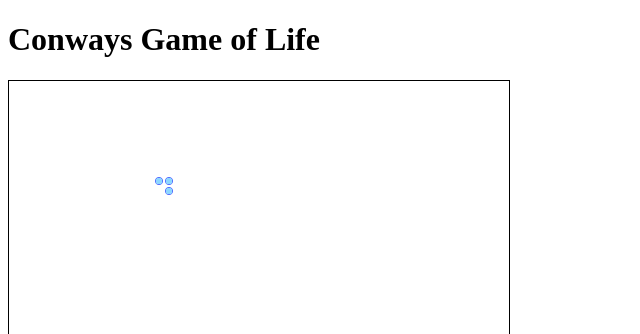
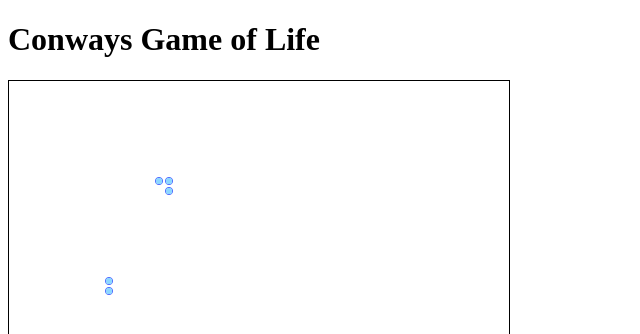
Before and after one commit to CandlelightDoener/ConwaysGameOfLife_c9, a website: page public/index.html in a window 1280 px wide. Shown: the top 334 px of the page, 0-640 px from the left. Drawn offline with Linux system fonts and the light colour scheme.

Commit message:
added a finite world, a not-so-random starting population, and a routine to plot living cells

```diff
--- /dev/null
+++ b/public/conwaysGameOfLife.js
@@ -0,0 +1,18 @@
+function World() {
+    this.cells = [50];
+    for(var i=0; i < 50; i++) {
+        this.cells[i] = [50];
+        for(var j=0; j < 50; j++) {
+            this.cells[i][j] = false;
+        }
+    }
+}
+
+World.prototype.createRandomStartingPopulation = function() {
+    this.cells[10][20] = true;
+    this.cells[10][21] = true
+}
+
+World.prototype.getCells = function() {
+    return this.cells;
+}
--- a/public/index.html
+++ b/public/index.html
@@ -5,6 +5,7 @@
         <meta name="viewport" content="width=device-width, initial-scale=1" />
         <title>Conways Game of Life</title>
 
+        <script src="conwaysGameOfLife.js"></script>
         <script src="canvasPainter.js"></script>
     </head>
     <body>
@@ -24,6 +25,20 @@
         </div>
 
         <script>
+            var world = new World();
+            world.createRandomStartingPopulation();
+
+            var population = world.getCells();
+
+            for(var i=0; i<population.length; i++) {
+                for(var j=0; j<population[i].length; j++) {
+                    if(population[i][j] === true) {
+                        paintCircle('world', i*10, j*10);
+                    }
+
+                }
+            }
+
             paintCircle('world', 150, 100);
             paintCircle('world', 160, 100);
             paintCircle('world', 160, 110);
```
Also changed, not shown: spec/myFirst.spec.js (+6 -2 lines).
